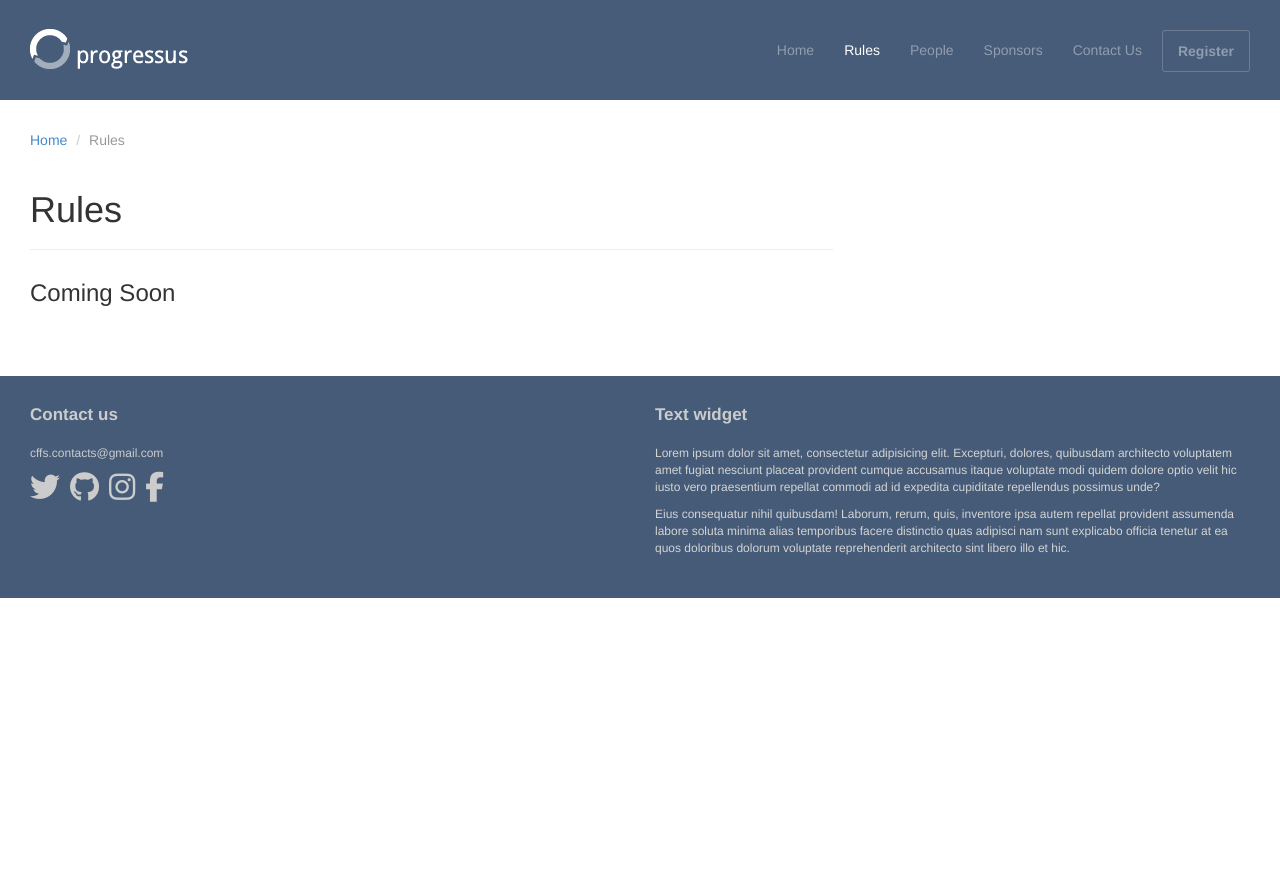
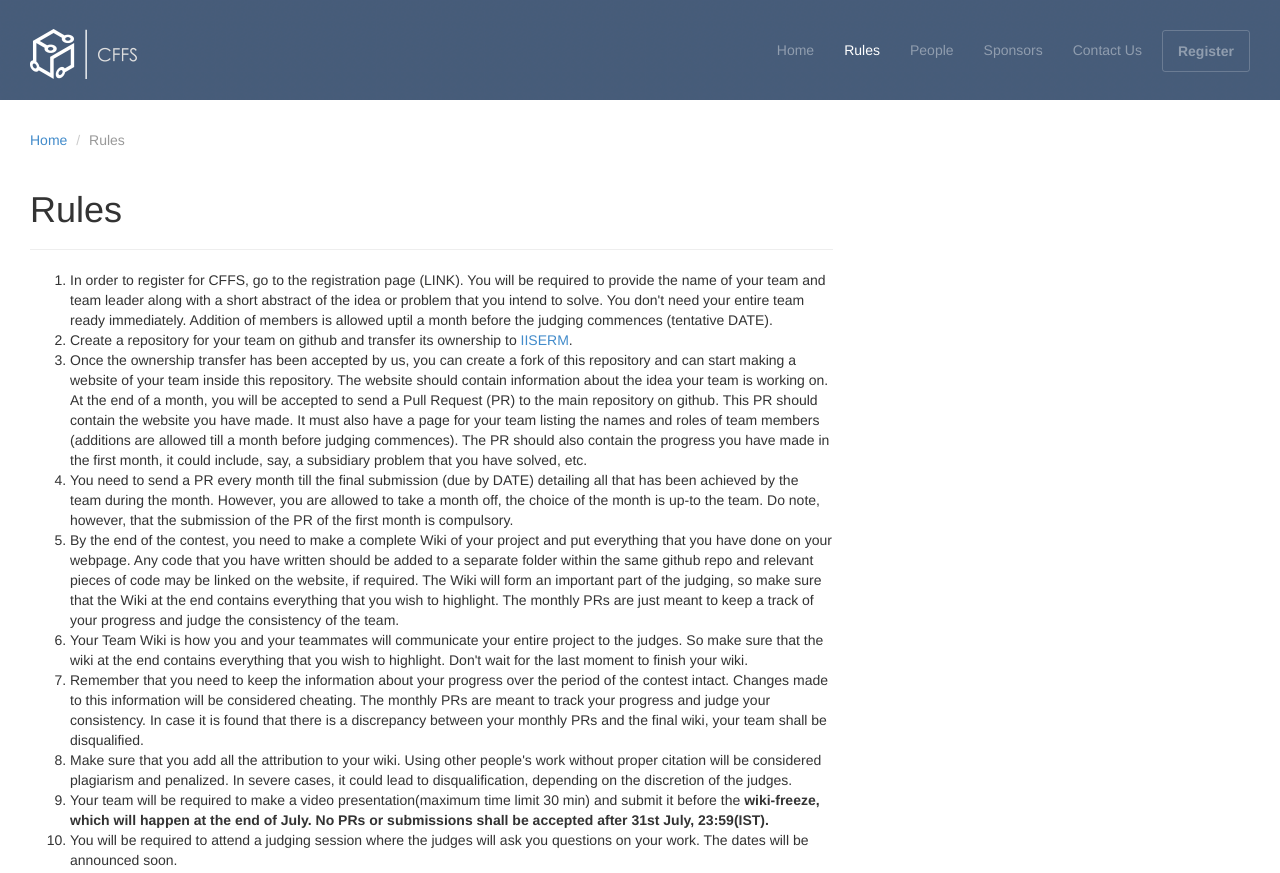
Before and after one commit to James471/cffs-website, a plain HTML site: page rules.html in a window 1280 px wide. Shown: the top 873 px of the page. Before the commit the page ends 800 px from the top, so only its background shows below. Drawn offline with nearby package versions, Linux system fonts and the light colour scheme.

Commit message:
Update rules.html

```diff
--- a/rules.html
+++ b/rules.html
@@ -30,7 +30,7 @@
 			<div class="navbar-header">
 				<!-- Button for smallest screens -->
 				<button type="button" class="navbar-toggle" data-toggle="collapse" data-target=".navbar-collapse"><span class="icon-bar"></span> <span class="icon-bar"></span> <span class="icon-bar"></span> </button>
-				<a class="navbar-brand" href="index.html"><img src="assets/images/logo.png" alt="Progressus HTML5 template"></a>
+				<a class="navbar-brand" href="index.html"><img src="assets/images/CFFS_TITLE_Logo3.png" alt="Progressus HTML5 template"></a>
 			</div>
 			<div class="navbar-collapse collapse">
 				<ul class="nav navbar-nav pull-right">
@@ -63,7 +63,19 @@
 					<header class="page-header">
 						<h1 class="page-title">Rules</h1>
 					</header>
-					<h3>Coming Soon</h3>
+					<ol class="rules">
+						<li>In order to register for CFFS, go to the registration page (LINK). You will be required to provide the name of your team and team leader along with a short abstract of the idea or problem that you intend to solve. You don't need your entire team ready immediately. Addition of members is allowed uptil a month before the judging commences (tentative DATE).</li>
+						<li>Create a repository for your team on github and transfer its ownership to <a href="https://github.com/IISERM">IISERM</a>.</li>
+						<li>Once the ownership transfer has been accepted by us, you can create a fork of this repository and can start making a website of your team inside this repository. The website should contain information about the idea your team is working on. At the end of a month, you will be accepted to send a Pull Request (PR) to the main repository on github. This PR should contain the website you have made. It must also have a page for your team listing the names and roles of team members (additions are allowed till a month before judging commences). The PR should also contain the progress you have made in the first month, it could include, say, a subsidiary problem that you have solved, etc.</li>
+						<li>You need to send a PR every month till the final submission (due by DATE) detailing all that has been achieved by the team during the month. However, you are allowed to take a month off, the choice of the month is up-to the team.
+            Do note, however, that the submission of the PR of the first month is compulsory. </li>
+						<li>By the end of the contest, you need to make a complete Wiki of your project and put everything that you have done on your webpage. Any code that you have written should be added to a separate folder within the same github repo and relevant pieces of code may be linked on the website, if required. The Wiki will form an important part of the judging, so make sure that the Wiki at the end contains everything that you wish to highlight. The monthly PRs are just meant to keep a track of your progress and judge the consistency of the team.</li>
+						<li>Your Team Wiki is how you and your teammates will communicate your entire project to the judges. So make sure that the wiki at the end contains everything that you wish to highlight. Don't wait for the last moment to finish your wiki.</li>
+						<li>Remember that you need to keep the information about your progress over the period of the contest intact. Changes made to this information will be considered cheating. The monthly PRs are meant to track your progress and judge your consistency. In case it is found that there is a discrepancy between your monthly PRs and the final wiki, your team shall be disqualified.</li>
+						<li>Make sure that you add all the attribution to your wiki. Using other people's work without proper citation will be considered plagiarism and penalized. In severe cases, it could lead to disqualification, depending on the discretion of the judges.</li>
+						<li>Your team will be required to make a video presentation(maximum time limit 30 min) and submit it before the <b>wiki-freeze, which will happen at the end of July. No PRs or submissions shall be accepted after 31st July, 23:59(IST).</b></li>
+						<li>You will be required to attend a judging session where the judges will ask you questions on your work. The dates will be announced soon.</li>
+					</ol>
 					<!-- <p><img src="assets/images/mac.jpg" alt="" class="img-rounded pull-right" width="300" > Lorem ipsum dolor sit amet, consectetur adipisicing elit. Eveniet, consequuntur eius repellendus eos aliquid molestiae ea laborum ex quibusdam laudantium voluptates placeat consectetur quam aliquam beatae soluta accusantium iusto nihil nesciunt unde veniam magnam repudiandae sapiente.</p>
 					<p>Quos, aliquam nam velit impedit minus tenetur beatae voluptas facere sint pariatur! Voluptatibus, quisquam, error, est assumenda corporis inventore illo nesciunt iure aut dolor possimus repellat minima veniam alias eius!</p>
 					<h3>Necessitatibus</h3>
@@ -111,10 +123,10 @@
 							</p>
 
 							<p class="follow-me-icons clearfix">
-								<a href=""><i class="fa fa-twitter fa-2"></i></a>
-								<a href=""><i class="fa fa-github fa-2"></i></a>
-								<a href=""><i class="fa fa-instagram fa-2"></i></a>
-								<a href=""><i class="fa fa-facebook fa-2"></i></a>
+								<!--<a href=""><i class="fa fa-twitter fa-2"></i></a>-->
+								<a href="https://github.com/IISERM"><i class="fa fa-github fa-2"></i></a>
+								<a href="https://www.instagram.com/_cffs_/"><i class="fa fa-instagram fa-2"></i></a>
+								<!--<a href=""><i class="fa fa-facebook fa-2"></i></a>-->
 							</p>
 						</div>
 					</div>
@@ -128,13 +140,13 @@
 												</p>
 											</div>
 										</div>
-					<div class="col-md-6 widget">
+					<!--<div class="col-md-6 widget">
 						<h3 class="widget-title">Text widget</h3>
 						<div class="widget-body">
 							<p>Lorem ipsum dolor sit amet, consectetur adipisicing elit. Excepturi, dolores, quibusdam architecto voluptatem amet fugiat nesciunt placeat provident cumque accusamus itaque voluptate modi quidem dolore optio velit hic iusto vero praesentium repellat commodi ad id expedita cupiditate repellendus possimus unde?</p>
 							<p>Eius consequatur nihil quibusdam! Laborum, rerum, quis, inventore ipsa autem repellat provident assumenda labore soluta minima alias temporibus facere distinctio quas adipisci nam sunt explicabo officia tenetur at ea quos doloribus dolorum voluptate reprehenderit architecto sint libero illo et hic.</p>
 						</div>
-					</div>
+					</div>-->
 
 				</div> <!-- /row of widgets -->
 			</div>
```
